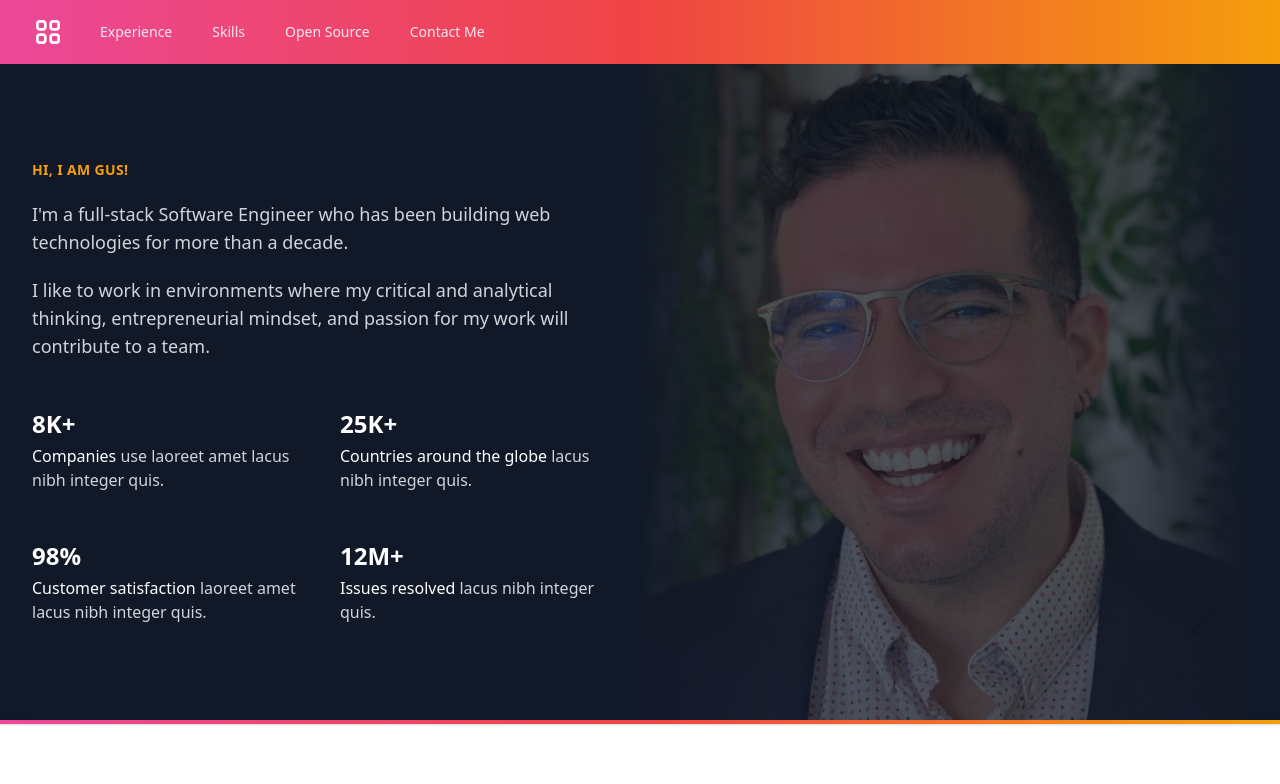
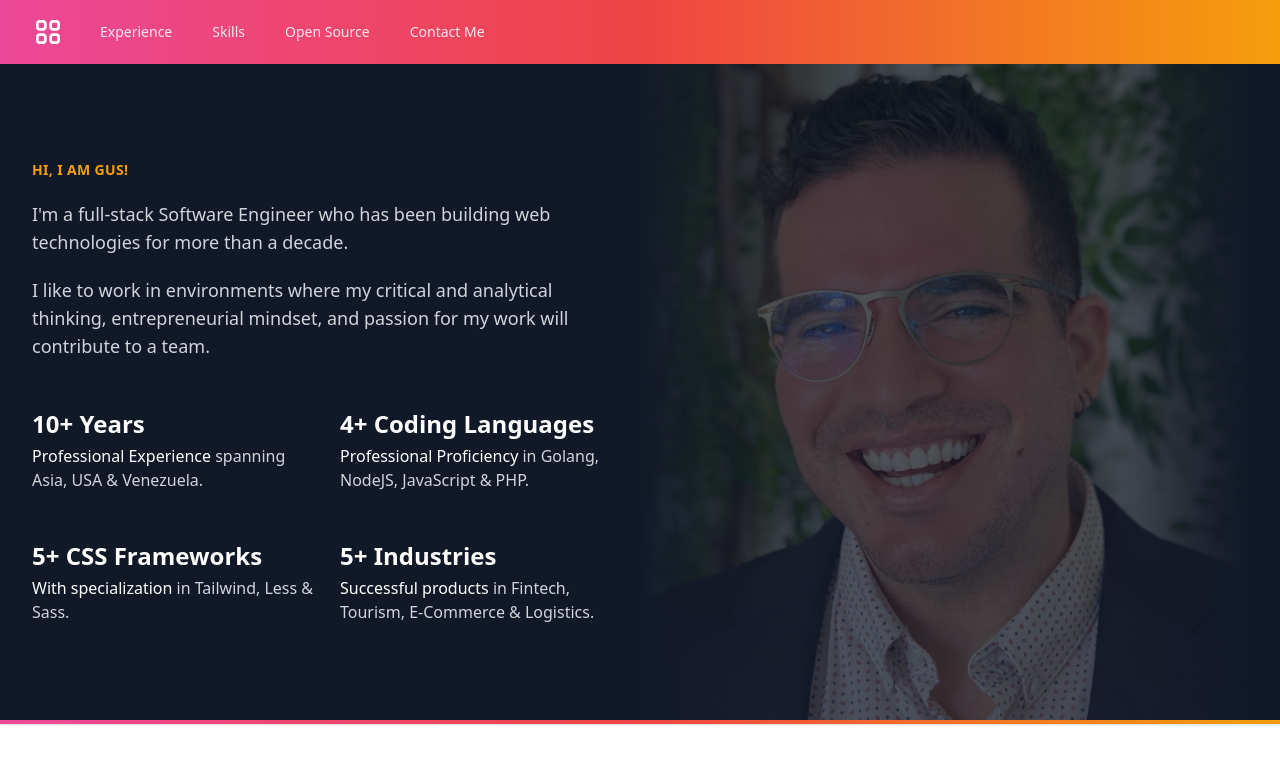
Before and after one commit to gocantodev/client, a Vue app: page / in a window 1280 px wide. Shown: the top 784 px of the page. Built offline with nearby package versions, Linux system fonts and the light colour scheme; what @tailwindcss/typography would draw is missing.

Commit message:
work on the hero section

```diff
--- a/src/component/hero.vue
+++ b/src/component/hero.vue
@@ -56,49 +56,50 @@
                 >
                     <p>
                         <span class="block text-2xl font-bold text-white"
-                            >8K+</span
+                            >10+ Years</span
                         >
                         <span class="mt-1 block text-base text-gray-300"
-                            ><span class="font-medium text-white"
-                                >Companies</span
                             >
-                            use laoreet amet lacus nibh integer quis.</span
+							<span class="font-medium text-white"
+                                >Professional Experience</span
+                            >
+                            spanning Asia, USA & Venezuela.</span
                         >
                     </p>
 
                     <p>
                         <span class="block text-2xl font-bold text-white"
-                            >25K+</span
+                            >4+ Coding Languages</span
                         >
                         <span class="mt-1 block text-base text-gray-300"
                             ><span class="font-medium text-white"
-                                >Countries around the globe</span
+                                >Professional Proficiency</span
                             >
-                            lacus nibh integer quis.</span
+                            in Golang, NodeJS, JavaScript & PHP.</span
                         >
                     </p>
 
                     <p>
                         <span class="block text-2xl font-bold text-white"
-                            >98%</span
+                            >5+ CSS Frameworks</span
                         >
                         <span class="mt-1 block text-base text-gray-300"
                             ><span class="font-medium text-white"
-                                >Customer satisfaction</span
+                                >With specialization</span
                             >
-                            laoreet amet lacus nibh integer quis.</span
+                            in Tailwind, Less & Sass.</span
                         >
                     </p>
 
                     <p>
                         <span class="block text-2xl font-bold text-white"
-                            >12M+</span
+                            >5+ Industries</span
                         >
                         <span class="mt-1 block text-base text-gray-300"
                             ><span class="font-medium text-white"
-                                >Issues resolved</span
+                                >Successful products</span
                             >
-                            lacus nibh integer quis.</span
+                             in Fintech, Tourism, E-Commerce & Logistics.</span
                         >
                     </p>
                 </div>
```
Also changed, not shown: 1 other file (tests, documents, lock files or other folders).
